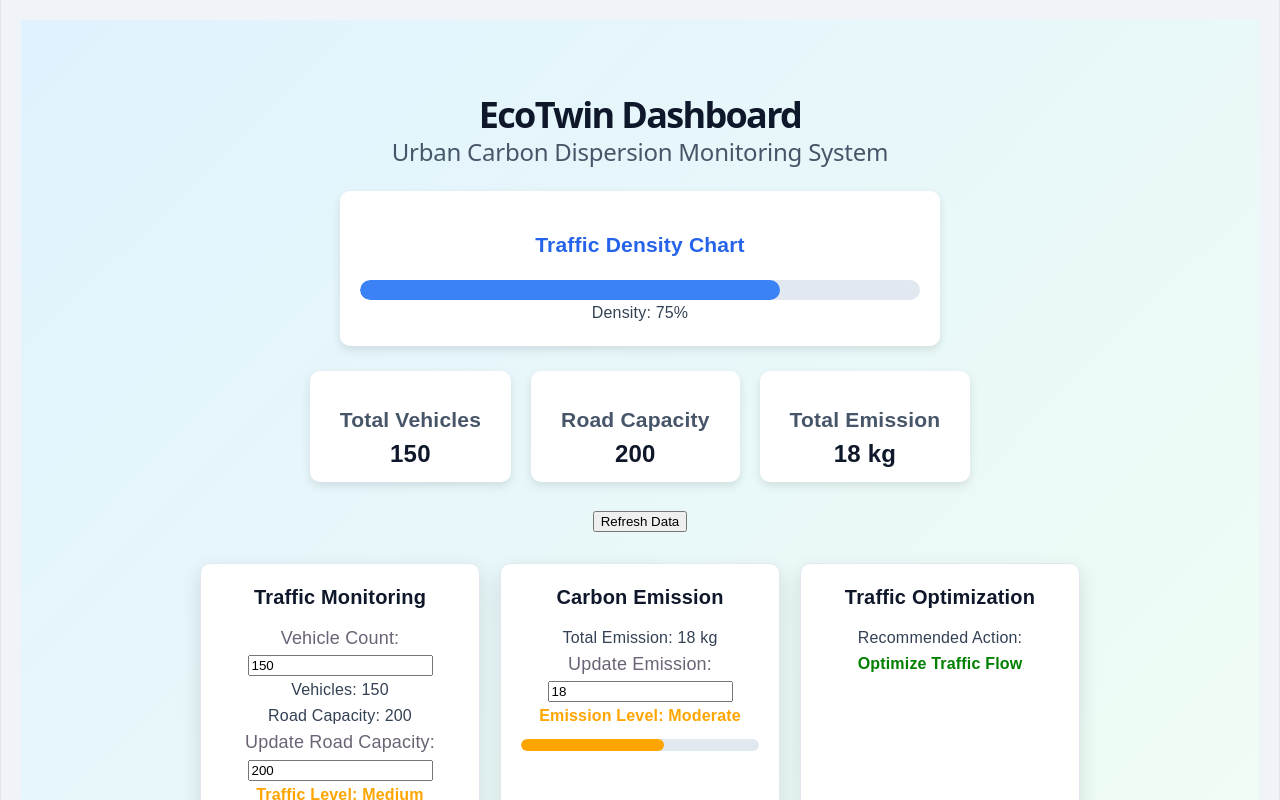
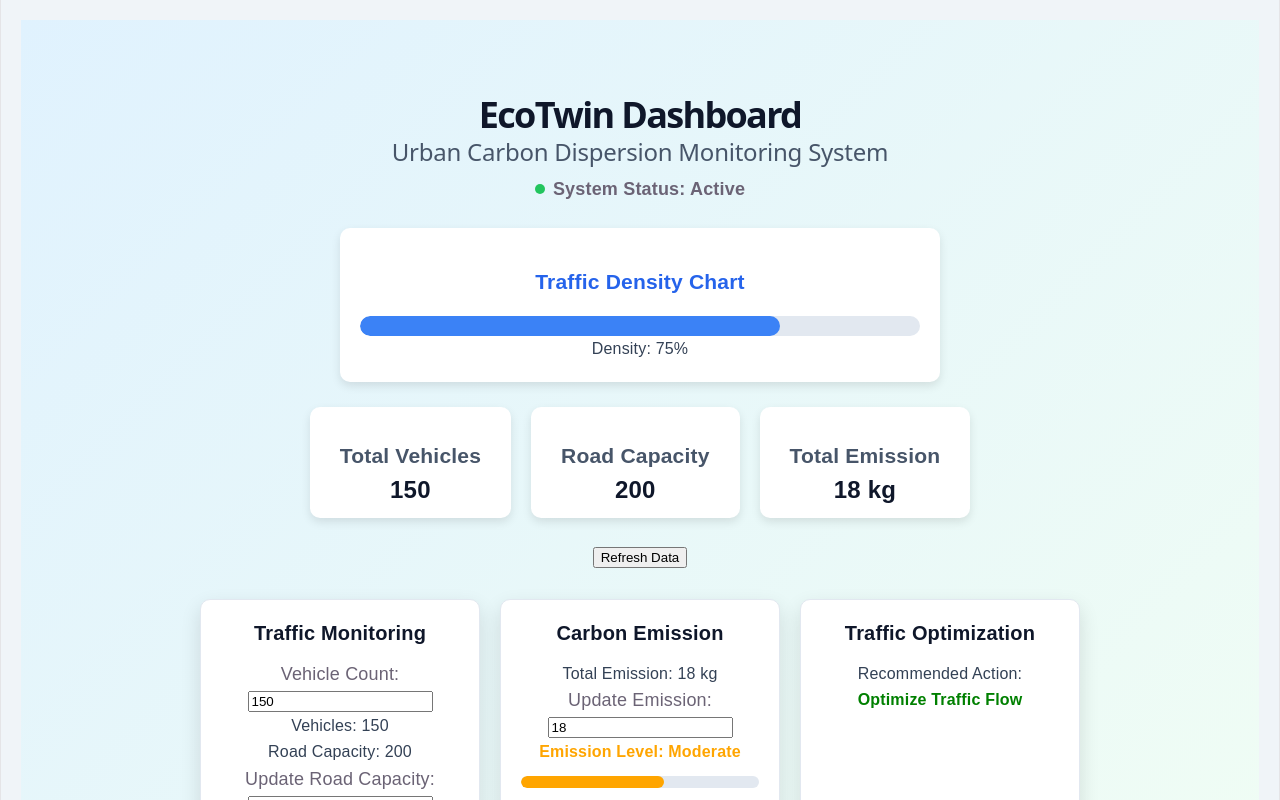
Before and after one commit to SHANUKRISHNAN/DS-AND-ML, a React app in the folder frontend/: page / in a window 1280 px wide. Shown: the top 800 px of the page. Built offline with nearby package versions, Linux system fonts and the light colour scheme; the HTML template or start-up script is replaced by a standard one.

Commit message:
Add system status indicator

```diff
--- a/frontend/src/App.css
+++ b/frontend/src/App.css
@@ -184,3 +184,19 @@ p {
   background-color: #3b82f6;
   border-radius: 10px;
 }
+.system-status {
+  display: flex;
+  align-items: center;
+  justify-content: center;
+  gap: 8px;
+  margin: 10px auto 20px;
+  font-weight: bold;
+}
+
+.status-dot {
+  width: 10px;
+  height: 10px;
+  background-color: #22c55e;
+  border-radius: 50%;
+  display: inline-block;
+}
--- a/frontend/src/App.jsx
+++ b/frontend/src/App.jsx
@@ -14,6 +14,10 @@ function App() {
     <div className="dashboard">
       <h1>EcoTwin Dashboard</h1>
       <h2>Urban Carbon Dispersion Monitoring System</h2>
+      <div className="system-status">
+  <span className="status-dot"></span>
+  System Status: Active
+</div>
       <div className="density-chart">
   <h3>Traffic Density Chart</h3>
   <div className="chart-bar">
```
